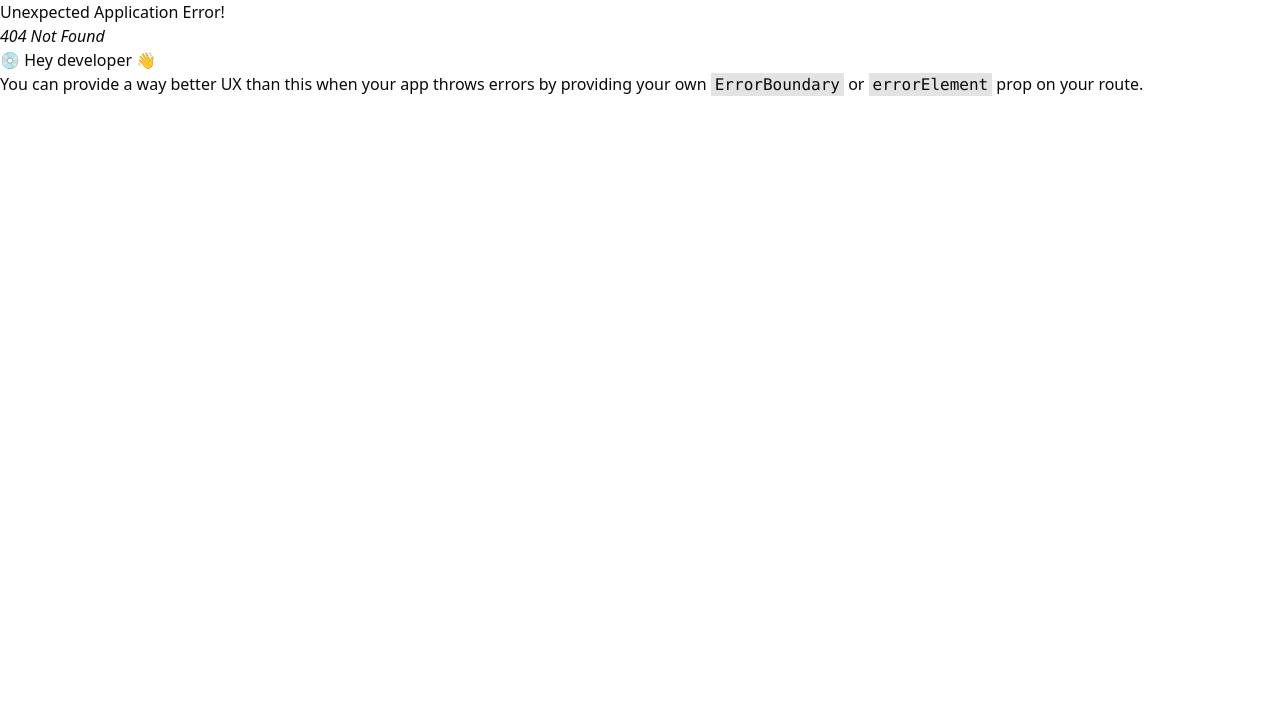
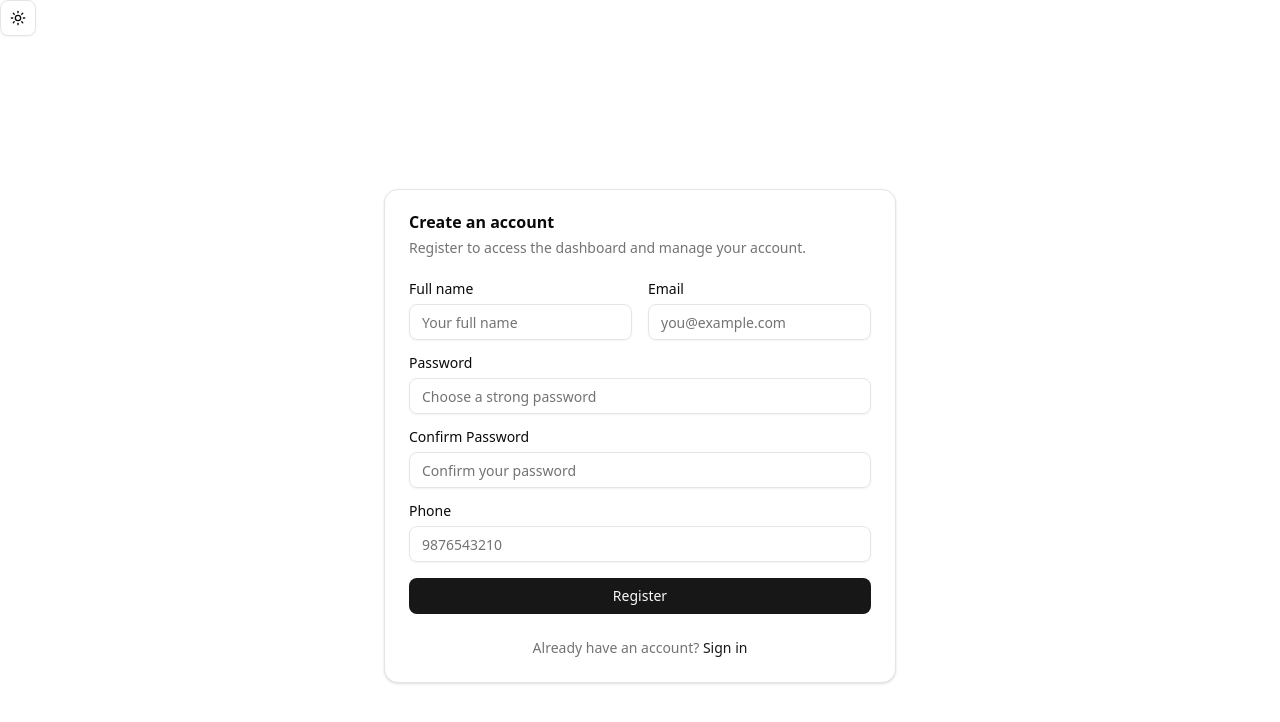
Before and after one commit to prakashsp23/CDAC-Project, a React (Vite) app in the folder client/: page /register in a window 1280 px wide. Before the commit this address had no page. Shown: the top 722 px of the page. Built offline with nearby package versions, Linux system fonts and the light colour scheme.

Commit message:
feat: Sign In, Sign Up

```diff
--- a/client/package.json
+++ b/client/package.json
@@ -19,10 +19,12 @@
     "class-variance-authority": "^0.7.1",
     "clsx": "^2.1.1",
     "lucide-react": "^0.552.0",
+    "next-themes": "^0.4.6",
     "react": "^19.1.1",
     "react-dom": "^19.1.1",
     "react-hook-form": "^7.66.0",
     "react-router-dom": "^7.9.5",
+    "sonner": "^2.0.7",
     "tailwind-merge": "^3.3.1",
     "tailwindcss": "^4.1.16",
     "zod": "^4.1.12"
--- a/client/src/components/mode-toggle.jsx
+++ b/client/src/components/mode-toggle.jsx
@@ -1,5 +1,5 @@
 import { Moon, Sun } from "lucide-react"
-
+import React from "react"
 import { Button } from "@/components/ui/button"
 import {
     DropdownMenu,
--- /dev/null
+++ b/client/src/components/screens/auth/login.jsx
@@ -0,0 +1,92 @@
+import React, { useState } from 'react'
+import { Link } from 'react-router-dom'
+
+import { Button } from '../../ui/button'
+import {
+	Card,
+	CardHeader,
+	CardTitle,
+	CardDescription,
+	CardContent,
+	CardFooter,
+} from '../../ui/card'
+import { Input } from '../../ui/input'
+import { Label } from '../../ui/label'
+import { toast } from 'sonner'
+
+function LoginPage() {
+	const [email, setEmail] = useState('')
+	const [password, setPassword] = useState('')
+	const [loading, setLoading] = useState(false)
+
+	const handleSubmit = async (e) => {
+		e.preventDefault()
+		setLoading(true)
+		const payload = { email, password }
+		// TODO: call your login API here
+		await new Promise((r) => setTimeout(r, 700))
+		console.log('login payload', payload)
+		setLoading(false)
+		toast.success('Signed in successfully')
+	}
+
+	return (
+		<div className="min-h-screen h-screen flex items-center justify-center bg-background p-4 overflow-hidden">
+			<Card className="w-full max-w-md overflow-y-auto">
+				<CardHeader>
+					<CardTitle>Sign in to your account</CardTitle>
+					<CardDescription>Enter your credentials to continue to the dashboard.</CardDescription>
+				</CardHeader>
+
+				<CardContent>
+					<form onSubmit={handleSubmit}>
+            <div className="space-y-4">
+              <div className="flex flex-col gap-2">
+                <Label htmlFor="email">Email</Label>
+                <Input
+                  id="email"
+                  type="email"
+                  required
+                  value={email}
+                  onChange={(e) => setEmail(e.target.value)}
+                  placeholder="you@example.com"
+                />
+              </div>
+
+              <div className="flex flex-col gap-2">
+                <Label htmlFor="password">Password</Label>
+                <Input
+                  id="password"
+                  type="password"
+                  required
+                  value={password}
+                  onChange={(e) => setPassword(e.target.value)}
+                  placeholder="Your password"
+                />
+              </div>
+
+              <div className="flex items-center justify-end">
+                <Button type="button" variant="link" className="text-sm px-0">
+                  Forgot password?
+                </Button>
+              </div>
+
+              <Button type="submit" className="w-full" disabled={loading}>
+                {loading ? 'Signing in…' : 'Sign in'}
+              </Button>
+            </div>
+					</form>
+				</CardContent>
+
+				<CardFooter className="flex flex-col gap-3">
+					<div className="text-center text-sm text-muted-foreground">
+						Don&apos;t have an account?{' '}
+						<Link to="/register" className="text-primary hover:underline">Register Here</Link>
+					</div>
+				</CardFooter>
+			</Card>
+		</div>
+	)
+}
+
+export default LoginPage
--- /dev/null
+++ b/client/src/components/screens/auth/register.jsx
@@ -0,0 +1,149 @@
+import React, { useState } from 'react'
+import { Link } from 'react-router-dom'
+
+import { Button } from '../../ui/button'
+import {
+  Card,
+  CardHeader,
+  CardTitle,
+  CardDescription,
+  CardContent,
+  CardFooter,
+} from '../../ui/card'
+import { Input } from '../../ui/input'
+import { Label } from '../../ui/label'
+import { toast } from 'sonner'
+
+function RegisterPage() {
+  const [name, setName] = useState('')
+  const [email, setEmail] = useState('')
+  const [password, setPassword] = useState('')
+  const [confirmPassword, setConfirmPassword] = useState('')
+  const [phone, setPhone] = useState('')
+  const [loading, setLoading] = useState('')
+  const [passwordError, setPasswordError] = useState('')
+
+  const validatePasswords = () => {
+    if (password !== confirmPassword) {
+      setPasswordError('Passwords do not match')
+      toast.error('Passwords do not match')
+      return false
+    }
+    setPasswordError('')
+    return true
+  }
+
+  const handleSubmit = async (e) => {
+    e.preventDefault()
+
+    if (!validatePasswords()) {
+      return
+    }
+
+    setLoading(true)
+    const payload = { name, email, password, phone }
+    // TODO: call your registration API here
+    await new Promise((r) => setTimeout(r, 800))
+    console.log('register payload', payload)
+    setLoading(false)
+    toast.success('Registered successfully')
+  }
+
+  return (
+    <div className="min-h-screen h-screen flex items-center justify-center bg-background p-4 overflow-hidden">
+      <Card className='w-full max-w-lg overflow-y-auto'>
+        <CardHeader>
+          <CardTitle>Create an account</CardTitle>
+          <CardDescription>Register to access the dashboard and manage your account.</CardDescription>
+        </CardHeader>
+
+        <CardContent>
+          <form onSubmit={handleSubmit}>
+            <div className="space-y-4">
+              {/* Name and Email row */}
+              <div className="grid grid-cols-2 gap-4">
+                <div className="flex flex-col gap-2">
+                  <Label htmlFor="name">Full name</Label>
+                  <Input
+                    id="name"
+                    type="text"
+                    required
+                    value={name}
+                    onChange={(e) => setName(e.target.value)}
+                    placeholder="Your full name"
+                  />
+                </div>
+
+                <div className="flex flex-col gap-2">
+                  <Label htmlFor="email">Email</Label>
+                  <Input
+                    id="email"
+                    type="email"
+                    required
+                    value={email}
+                    onChange={(e) => setEmail(e.target.value)}
+                    placeholder="you@example.com"
+                  />
+                </div>
+              </div>
+
+              {/* Password fields */}
+              <div className="flex flex-col gap-2">
+                <Label htmlFor="password">Password</Label>
+                <Input
+                  id="password"
+                  type="password"
+                  required
+                  value={password}
+                  onChange={(e) => setPassword(e.target.value)}
+                  placeholder="Choose a strong password"
+                />
+              </div>
+
+              <div className="flex flex-col gap-2">
+                <Label htmlFor="confirmPassword">Confirm Password</Label>
+                <Input
+                  id="confirmPassword"
+                  type="password"
+                  required
+                  value={confirmPassword}
+                  onChange={(e) => setConfirmPassword(e.target.value)}
+                  placeholder="Confirm your password"
+                  aria-invalid={passwordError ? "true" : undefined}
+                />
+                {passwordError && (
+                  <span className="text-sm text-destructive">{passwordError}</span>
+                )}
+              </div>
+
+              {/* Phone number */}
+              <div className="flex flex-col gap-2">
+                <Label htmlFor="phone">Phone</Label>
+                <Input
+                  id="phone"
+                  type="tel"
+                  value={phone}
+                  onChange={(e) => setPhone(e.target.value)}
+                  placeholder="9876543210"
+                />
+              </div>
+            </div>
+
+              <Button type="submit" className="w-full mt-4" disabled={loading}>
+                {loading ? 'Registering…' : 'Register'}
+              </Button>
+          </form>
+        </CardContent>
+
+        <CardFooter className="flex flex-col gap-3">
+          <div className="text-center text-sm text-muted-foreground">
+            Already have an account?{' '}
+            <Link to="/login" className="text-primary hover:underline">Sign in</Link>
+          </div>
+        </CardFooter>
+      </Card>
+    </div>
+  )
+}
+
+export default RegisterPage
--- a/client/src/components/screens/landingPage/landingPage.jsx
+++ b/client/src/components/screens/landingPage/landingPage.jsx
@@ -16,6 +16,12 @@ function LandingPage() {
                 <Link to="/mechanic">
                     <Button>Mechanic</Button>
                 </Link>
+                <Link to="/login">
+                    <Button>Login</Button>
+                </Link>
+                <Link to="/register">
+                    <Button>Register</Button>
+                </Link>
             </div>
         </div>
     )
--- a/client/src/components/ui/sonner.jsx
+++ b/client/src/components/ui/sonner.jsx
@@ -1,5 +1,3 @@
-"use client"
-
 import {
   CircleCheckIcon,
   InfoIcon,
--- a/client/src/main.jsx
+++ b/client/src/main.jsx
@@ -1,4 +1,4 @@
-import { StrictMode } from 'react'
+import { StrictMode,React } from 'react'
 import { createRoot } from 'react-dom/client'
 import './index.css'
 import App from './App.jsx'
@@ -8,6 +8,8 @@ import LandingPage from './components/screens/landingPage/landingPage.jsx'
 import AdminPanel from './components/screens/admin/adminPanel.jsx'
 import CustomersPanel from './components/screens/customers/customersPanel.jsx'
 import MechanicPanel from './components/screens/mechanic/mechanicPanel.jsx'
+import Login from './components/screens/auth/login'
+import Register from './components/screens/auth/register'
 import { Toaster } from './components/ui/sonner.jsx'
 const router = createBrowserRouter(
   createRoutesFromElements(
@@ -16,6 +18,8 @@ const router = createBrowserRouter(
       <Route path="/admin" element={<AdminPanel />} />
       <Route path="/customers" element={<CustomersPanel />} />
       <Route path="/mechanic" element={<MechanicPanel />} />
+      <Route path="/login" element={<Login />} />
+      <Route path="/register" element={<Register />} />
     </Route>
   )
 );
```
Also changed, not shown: 2 other files (tests, documents, lock files or other folders).
